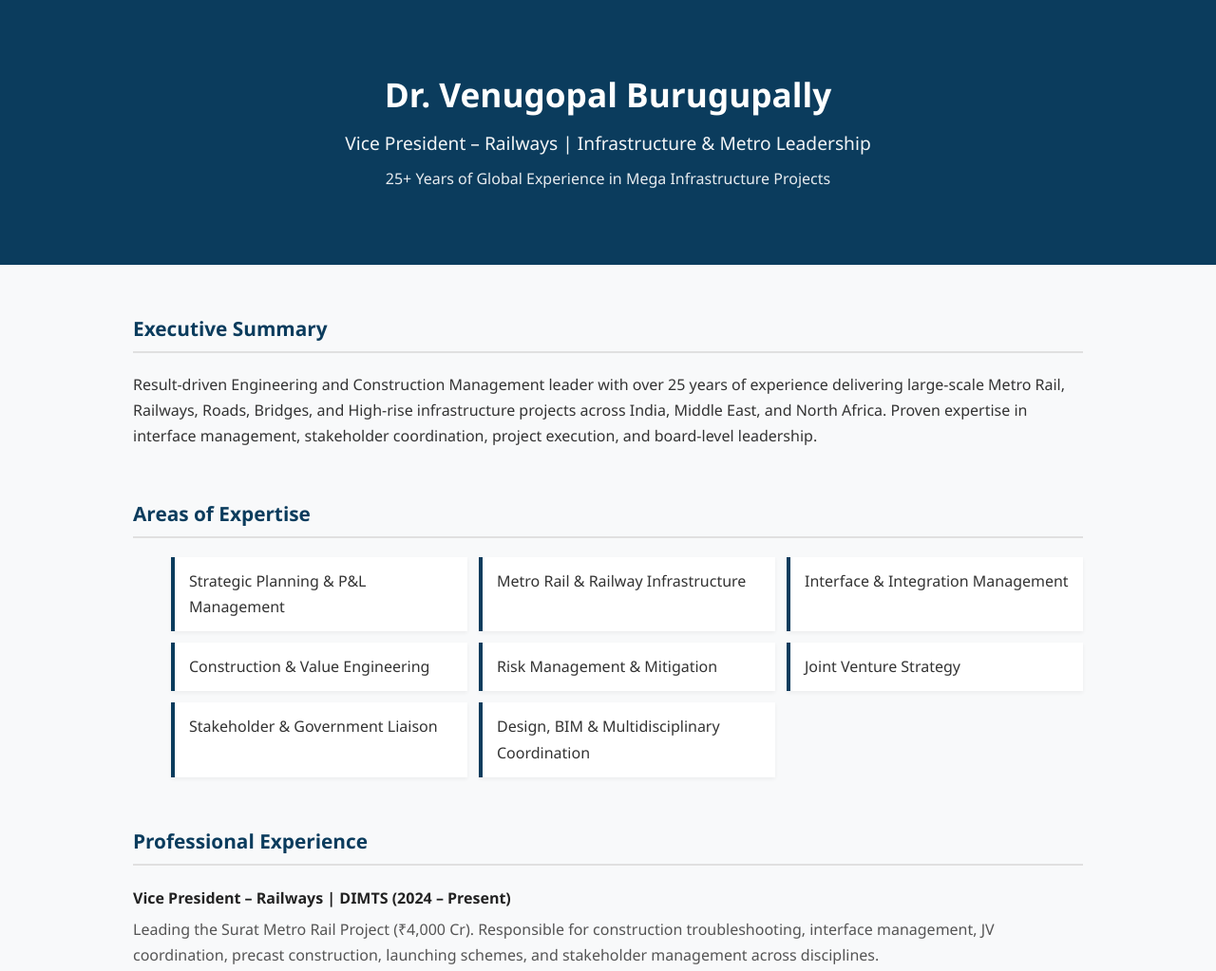
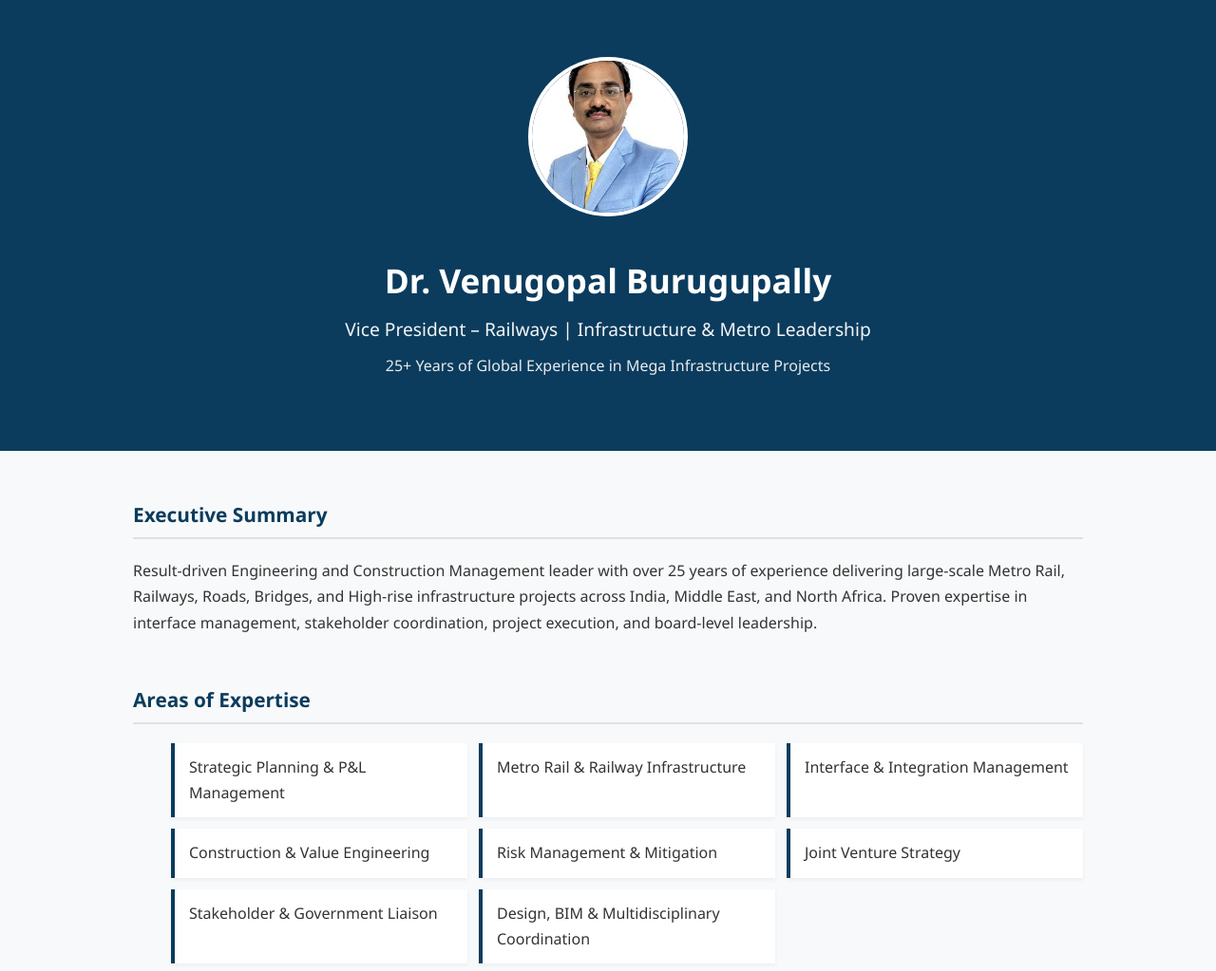
Before and after one commit to VenugopalBurugupally/venugopalburugupally.github.io, a plain HTML site: page index.html in a window 1280 px wide. Shown: the top 1023 px of the page at 95% size. Drawn offline with Linux system fonts and the light colour scheme.

Commit message:
Update index.html

```diff
--- a/index.html
+++ b/index.html
@@ -9,6 +9,7 @@
 <body>
 
 <header>
+    <img src="assets/profile.jpg" alt="Dr. Venugopal Burugupally" class="profile-pic">
     <h1>Dr. Venugopal Burugupally</h1>
     <h2>Vice President – Railways | Infrastructure & Metro Leadership</h2>
     <p>25+ Years of Global Experience in Mega Infrastructure Projects</p>
```
